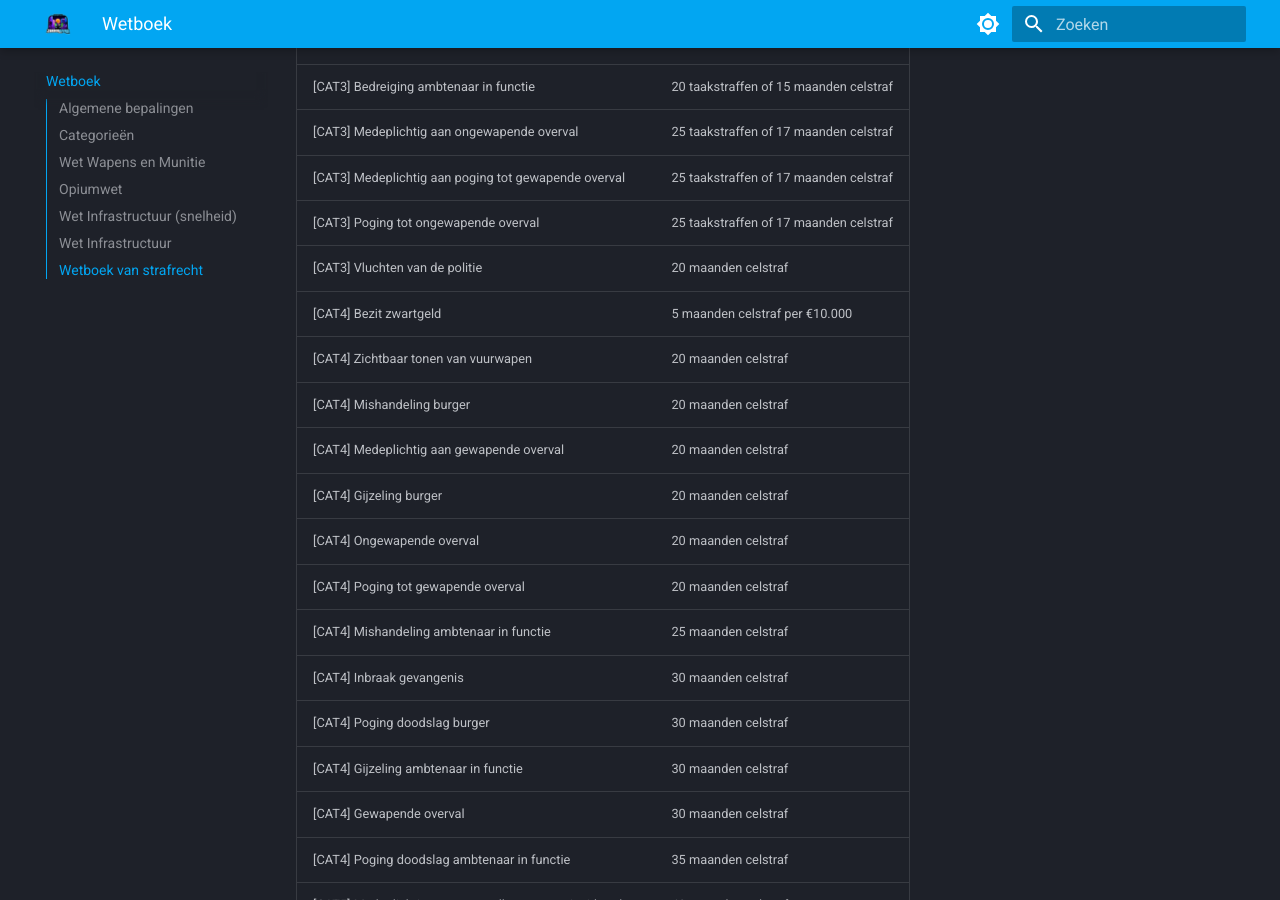
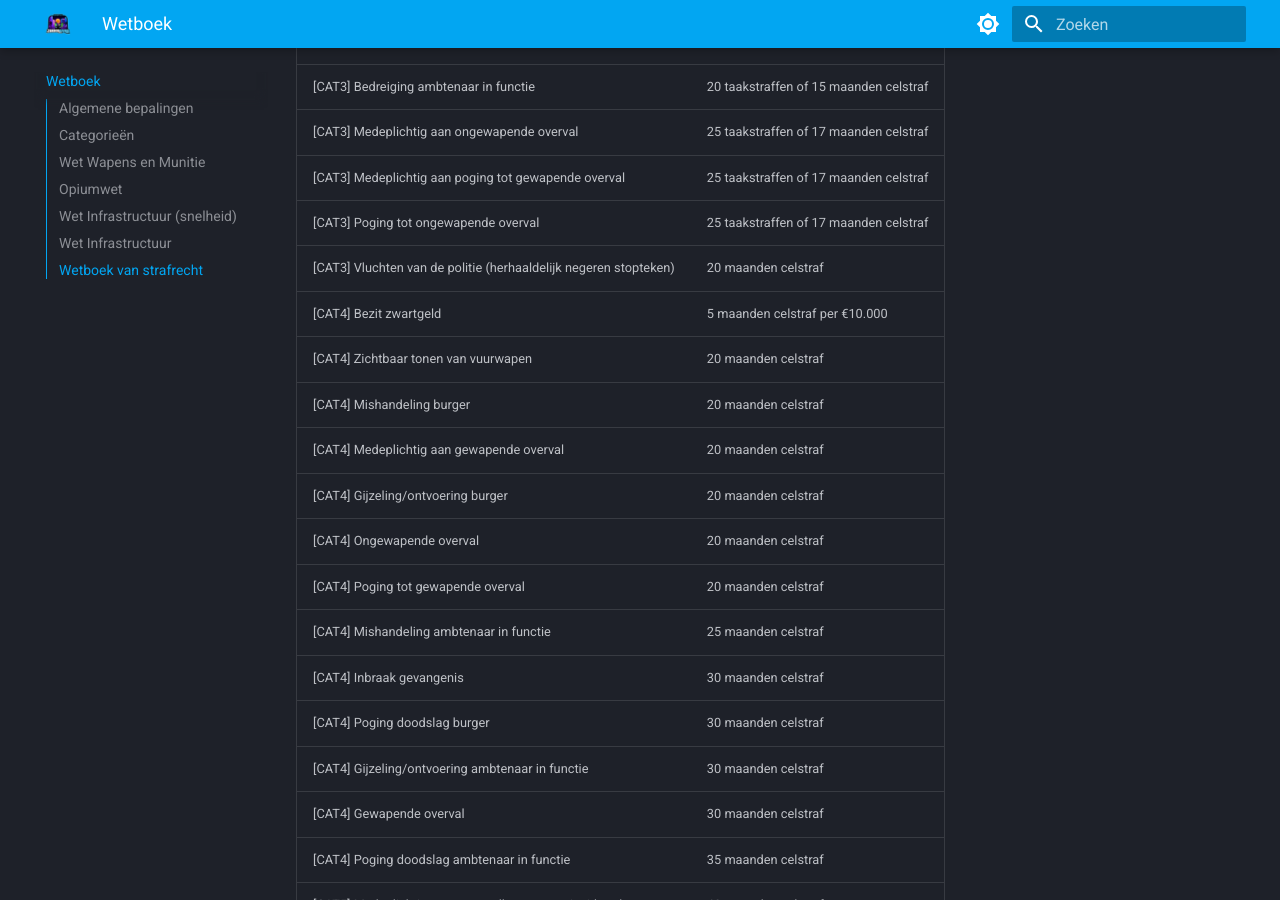
Before and after one commit to ZuiderStad-RP/regels, an MkDocs documentation site: the page built from docs/wetboek.md, in a window 1280 px wide and 900 px high, scrolled down 3513 px. Built offline with MkDocs 1.6.1 and Material for MkDocs 9.7.7, drawn with Linux system fonts in a browser that asks for light colours.

Commit message:
Update wetboek.md

```diff
--- a/docs/wetboek.md
+++ b/docs/wetboek.md
@@ -87,18 +87,18 @@ Hieronder zie je per categorie de borgsom die je kunt betalen om vrij te komen.
  <tr><td>[CAT3] Medeplichtig aan ongewapende overval</td><td>25 taakstraffen of 17 maanden celstraf</td></tr>
  <tr><td>[CAT3] Medeplichtig aan poging tot gewapende overval</td><td>25 taakstraffen of 17 maanden celstraf</td></tr>
  <tr><td>[CAT3] Poging tot ongewapende overval</td><td>25 taakstraffen of 17 maanden celstraf</td></tr>
- <tr><td>[CAT3] Vluchten van de politie</td><td>20 maanden celstraf</td></tr>
+ <tr><td>[CAT3] Vluchten van de politie (herhaaldelijk negeren stopteken)</td><td>20 maanden celstraf</td></tr>
  <tr><td>[CAT4] Bezit zwartgeld</td><td>5 maanden celstraf per €10.000</td></tr>
  <tr><td>[CAT4] Zichtbaar tonen van vuurwapen</td><td>20 maanden celstraf</td></tr>
  <tr><td>[CAT4] Mishandeling burger </td><td>20 maanden celstraf</td></tr>
  <tr><td>[CAT4] Medeplichtig aan gewapende overval</td><td>20 maanden celstraf</td></tr>
- <tr><td>[CAT4] Gijzeling burger</td><td>20 maanden celstraf</td></tr>
+ <tr><td>[CAT4] Gijzeling/ontvoering burger</td><td>20 maanden celstraf</td></tr>
  <tr><td>[CAT4] Ongewapende overval</td><td>20 maanden celstraf</td></tr>
  <tr><td>[CAT4] Poging tot gewapende overval</td><td>20 maanden celstraf</td></tr>
  <tr><td>[CAT4] Mishandeling ambtenaar in functie </td><td>25 maanden celstraf</td></tr>
  <tr><td>[CAT4] Inbraak gevangenis</td><td>30 maanden celstraf</td></tr>
  <tr><td>[CAT4] Poging doodslag burger</td><td>30 maanden celstraf</td></tr>
- <tr><td>[CAT4] Gijzeling ambtenaar in functie</td><td>30 maanden celstraf</td></tr>
+ <tr><td>[CAT4] Gijzeling/ontvoering ambtenaar in functie</td><td>30 maanden celstraf</td></tr>
  <tr><td>[CAT4] Gewapende overval</td><td>30 maanden celstraf</td></tr>
  <tr><td>[CAT4] Poging doodslag ambtenaar in functie</td><td>35 maanden celstraf</td></tr>
  <tr><td>[CAT5] Medeplichtig onsuccesvolle gevangenisuitbraak</td><td>40 maanden celstraf</td></tr>
```
